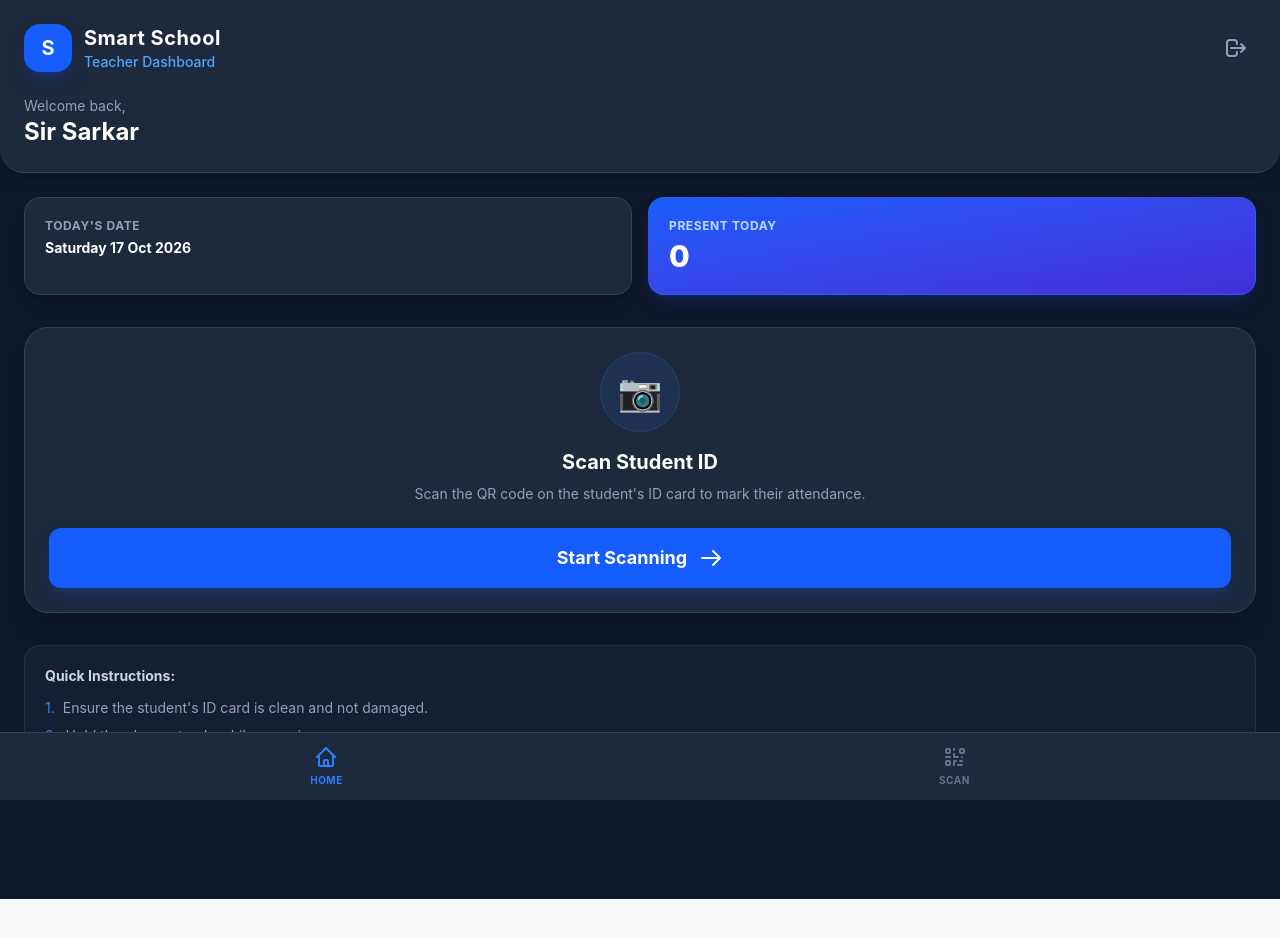
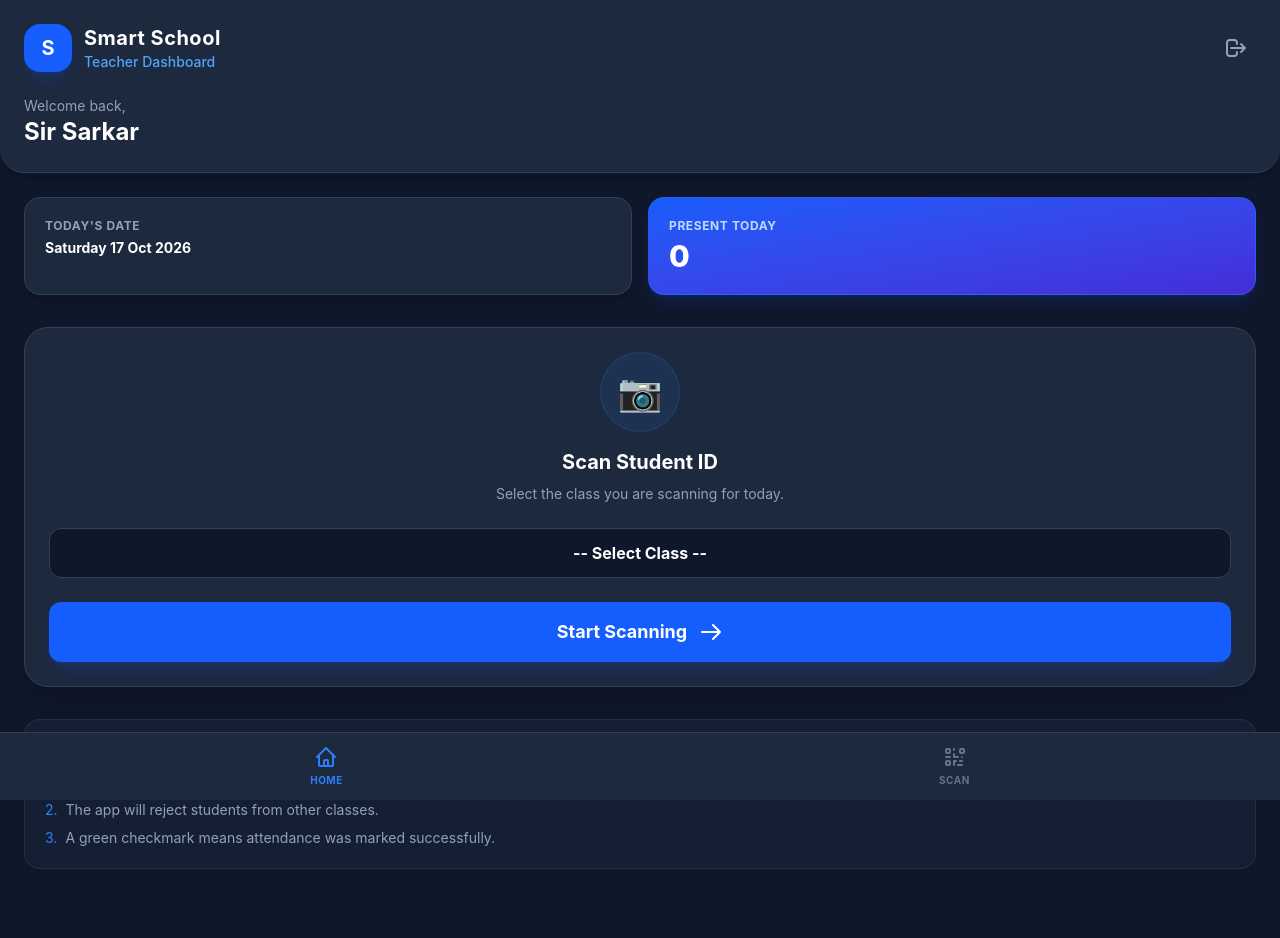
Before and after one commit to thedeadarmy21-stack/smart-teacher-app, a React (Vite) app: page /home in a window 1280 px wide. Shown: the top 938 px of the page. Before the commit the page ends 899 px from the top, so only its background shows below. Built offline with nearby package versions, Linux system fonts and the light colour scheme; no server answers; sample sign-in values are in the browser's storage.

Commit message:
Added Class-wise Scanning feature

```diff
--- a/src/pages/Home.jsx
+++ b/src/pages/Home.jsx
@@ -6,6 +6,7 @@ const Home = () => {
   const navigate = useNavigate();
   const [todayCount, setTodayCount] = useState(0);
   const [loading, setLoading] = useState(true);
+  const [selectedClass, setSelectedClass] = useState(''); // 👈 Naya State
 
   const token = localStorage.getItem('teacherToken');
   const teacherData = JSON.parse(localStorage.getItem('teacherData') || '{}');
@@ -32,6 +33,15 @@ const Home = () => {
   const handleLogout = () => {
     localStorage.clear();
     navigate('/');
+  };
+
+  // 🚀 NAYA: Class select karke scan page par jao
+  const handleStartScan = () => {
+    if (!selectedClass) {
+      alert("Please select a class first!");
+      return;
+    }
+    navigate(`/scan?class=${selectedClass}`);
   };
 
   return (
@@ -75,10 +85,31 @@ const Home = () => {
              <span className="text-4xl text-blue-400">📷</span>
           </div>
           <h3 className="text-white font-bold text-xl mb-2">Scan Student ID</h3>
-          <p className="text-slate-400 text-sm mb-6">Scan the QR code on the student's ID card to mark their attendance.</p>
+          <p className="text-slate-400 text-sm mb-6">Select the class you are scanning for today.</p>
+
+          {/* 🚀 NAYA: Class Selector */}
+          <div className="mb-6">
+            <select
+              value={selectedClass}
+              onChange={(e) => setSelectedClass(e.target.value)}
+              className="w-full px-4 py-3 bg-slate-900 border border-slate-700 text-white rounded-xl focus:ring-2 focus:ring-blue-500 font-bold text-center appearance-none"
+            >
+              <option value="">-- Select Class --</option>
+              <option value="1">Class 1</option>
+              <option value="2">Class 2</option>
+              <option value="3">Class 3</option>
+              <option value="4">Class 4</option>
+              <option value="5">Class 5</option>
+              <option value="6">Class 6</option>
+              <option value="7">Class 7</option>
+              <option value="8">Class 8</option>
+              <option value="9">Class 9</option>
+              <option value="10">Class 10</option>
+            </select>
+          </div>
 
           <button
-            onClick={() => navigate('/scan')}
+            onClick={handleStartScan}
             className="w-full bg-blue-600 text-white font-bold py-4 px-4 rounded-xl hover:bg-blue-500 transition duration-200 shadow-lg shadow-blue-900/50 flex items-center justify-center gap-3 text-lg"
           >
             <span>Start Scanning</span>
@@ -89,8 +120,8 @@ const Home = () => {
         <div className="bg-slate-800/50 p-5 rounded-2xl border border-slate-700/50">
           <h4 className="text-slate-300 font-bold mb-3 text-sm">Quick Instructions:</h4>
           <ul className="text-slate-400 text-sm space-y-2">
-            <li className="flex items-start gap-2"><span className="text-blue-500">1.</span> Ensure the student's ID card is clean and not damaged.</li>
-            <li className="flex items-start gap-2"><span className="text-blue-500">2.</span> Hold the phone steady while scanning.</li>
+            <li className="flex items-start gap-2"><span className="text-blue-500">1.</span> Ensure you select the correct class before scanning.</li>
+            <li className="flex items-start gap-2"><span className="text-blue-500">2.</span> The app will reject students from other classes.</li>
             <li className="flex items-start gap-2"><span className="text-blue-500">3.</span> A green checkmark means attendance was marked successfully.</li>
           </ul>
         </div>
@@ -101,7 +132,7 @@ const Home = () => {
           <svg xmlns="http://www.w3.org/2000/svg" className="h-6 w-6 mb-1" fill="none" viewBox="0 0 24 24" stroke="currentColor"><path strokeLinecap="round" strokeLinejoin="round" strokeWidth={2} d="M3 12l2-2m0 0l7-7 7 7M5 10v10a1 1 0 001 1h3m10-11l2 2m-2-2v10a1 1 0 01-1 1h-3m-6 0a1 1 0 001-1v-4a1 1 0 011-1h2a1 1 0 011 1v4a1 1 0 001 1m-6 0h6" /></svg>
           <span className="text-[10px] font-bold tracking-wider">HOME</span>
         </button>
-        <button onClick={() => navigate('/scan')} className="flex flex-col items-center text-slate-500 hover:text-blue-500 transition-colors">
+        <button onClick={handleStartScan} className="flex flex-col items-center text-slate-500 hover:text-blue-500 transition-colors">
           <svg xmlns="http://www.w3.org/2000/svg" className="h-6 w-6 mb-1" fill="none" viewBox="0 0 24 24" stroke="currentColor"><path strokeLinecap="round" strokeLinejoin="round" strokeWidth={2} d="M12 4v1m6 11h2m-6 0h-2v4m0-11v3m0 0h.01M12 12h4.01M16 20h4M4 12h4m12 0h.01M5 8h2a1 1 0 001-1V5a1 1 0 00-1-1H5a1 1 0 00-1 1v2a1 1 0 001 1zm14 0h2a1 1 0 001-1V5a1 1 0 00-1-1h-2a1 1 0 00-1 1v2a1 1 0 001 1zM5 20h2a1 1 0 001-1v-2a1 1 0 00-1-1H5a1 1 0 00-1 1v2a1 1 0 001 1z" /></svg>
           <span className="text-[10px] font-bold tracking-wider">SCAN</span>
         </button>
--- a/src/pages/Scan.jsx
+++ b/src/pages/Scan.jsx
@@ -1,6 +1,6 @@
 import { useEffect, useState, useRef } from 'react';
 import { Html5QrcodeScanner } from 'html5-qrcode';
-import { useNavigate } from 'react-router-dom';
+import { useNavigate, useLocation } from 'react-router-dom';
 import axios from 'axios';
 
 const Scan = () => {
@@ -9,14 +9,22 @@ const Scan = () => {
   const [loading, setLoading] = useState(false);
   const [todayCount, setTodayCount] = useState(0);
   const navigate = useNavigate();
+  const location = useLocation();
   const scannerRef = useRef(null);
 
   const token = localStorage.getItem('teacherToken');
   const schoolName = "Smart School";
 
-  // Page load hote hi aaj ka count laao
+  // 👇 URL se Class nikaalo
+  const queryParams = new URLSearchParams(location.search);
+  const targetClass = queryParams.get('class');
+
   useEffect(() => {
     if (!token) navigate('/');
+    if (!targetClass) {
+      alert("No class selected. Redirecting to home.");
+      navigate('/home');
+    }
 
     const fetchCount = async () => {
       try {
@@ -29,19 +37,15 @@ const Scan = () => {
       }
     };
     fetchCount();
-  }, [token, navigate]);
+  }, [token, navigate, targetClass]);
 
-  // 🚀 Camera Start Karne ka Function
   const startScanner = () => {
-    // Pehle purana scanner clear karo (agar hai to)
     if (scannerRef.current) {
       scannerRef.current.clear().catch(e => console.log("Clear error:", e));
       scannerRef.current = null;
     }
 
-    // Thoda delay taaki DOM div ready ho jaye
     setTimeout(() => {
-      // Double check: Agar div pehle se clear hai to hi start karo
       if (document.getElementById('reader').innerHTML !== '') {
         document.getElementById('reader').innerHTML = '';
       }
@@ -62,26 +66,24 @@ const Scan = () => {
             scanner.pause(true);
             handleScanSuccess(decodedText);
           },
-          () => {} // Ignore errors
+          () => {}
         );
       } catch (err) {
         console.error("Scanner Start Error:", err);
       }
-    }, 300); // 300ms delay
+    }, 300);
   };
 
-  // Page load hote hi scanner start karo
   useEffect(() => {
-    if (!token) return;
+    if (!token || !targetClass) return;
     startScanner();
 
-    // Cleanup: Jab page chhodo to camera band karo
     return () => {
       if (scannerRef.current) {
         scannerRef.current.clear().catch(e => console.log(e));
       }
     };
-  }, [token]);
+  }, [token, targetClass]);
 
   const handleScanSuccess = async (decodedText) => {
     if (loading) return;
@@ -90,9 +92,10 @@ const Scan = () => {
     setScanResult(null);
 
     try {
+      // 👇 Backend ko Class bhi bhejo
       const response = await axios.post(
         'https://smart-attendance-backend-one.vercel.app/api/attendance/scan',
-        { qrCode: decodedText },
+        { qrCode: decodedText, targetClass: targetClass },
         { headers: { Authorization: `Bearer ${token}` } }
       );
       setScanResult(response.data);
@@ -105,17 +108,14 @@ const Scan = () => {
     }
   };
 
-  // 🚀 Reset Scanner (Bina page reload kiye)
   const resetScanner = () => {
     setScanResult(null);
     setError('');
-    startScanner(); // Camera ko wapas start karo
+    startScanner();
   };
 
   return (
     <div className="min-h-screen bg-slate-900 flex flex-col pb-20">
-
-      {/* Premium Header */}
       <header className="bg-slate-800/80 backdrop-blur-md text-white p-4 shadow-lg rounded-b-3xl flex justify-between items-center sticky top-0 z-20 border-b border-slate-700">
         <div className="flex items-center gap-3">
           <div className="h-10 w-10 rounded-full bg-blue-500/20 flex items-center justify-center text-blue-400 font-bold border border-blue-500/30">
@@ -123,7 +123,7 @@ const Scan = () => {
           </div>
           <div>
             <h1 className="text-lg font-bold tracking-wide">{schoolName}</h1>
-            <p className="text-xs text-slate-400">Scan Student ID</p>
+            <p className="text-xs text-blue-400 font-bold">Scanning Class {targetClass}</p>
           </div>
         </div>
 
```
